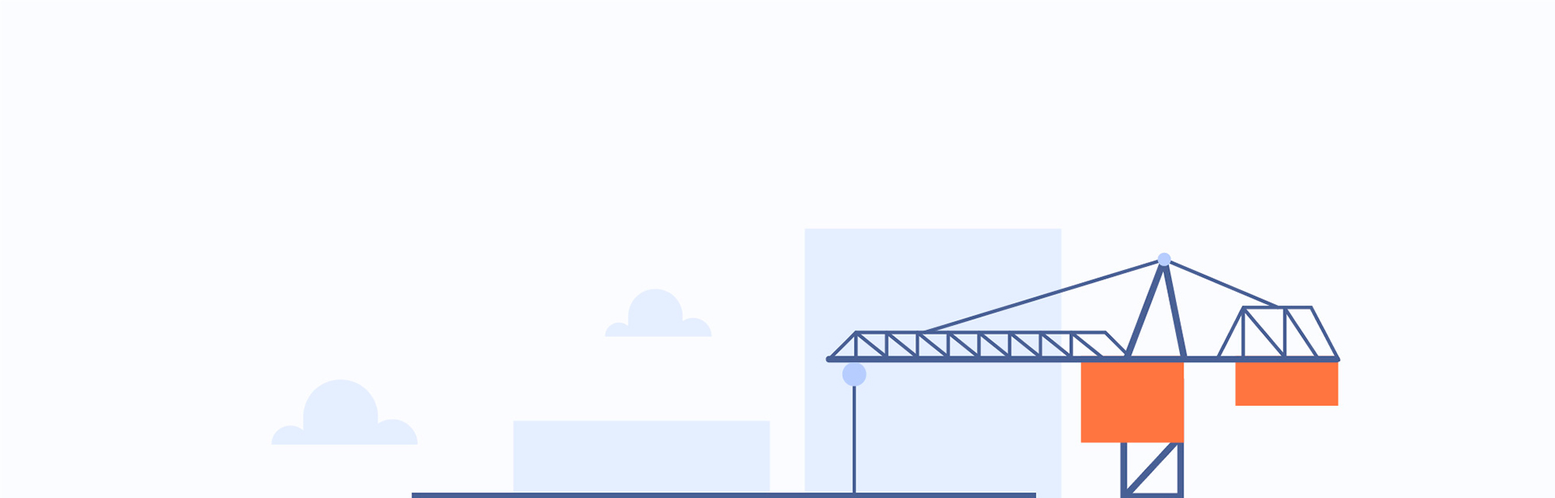
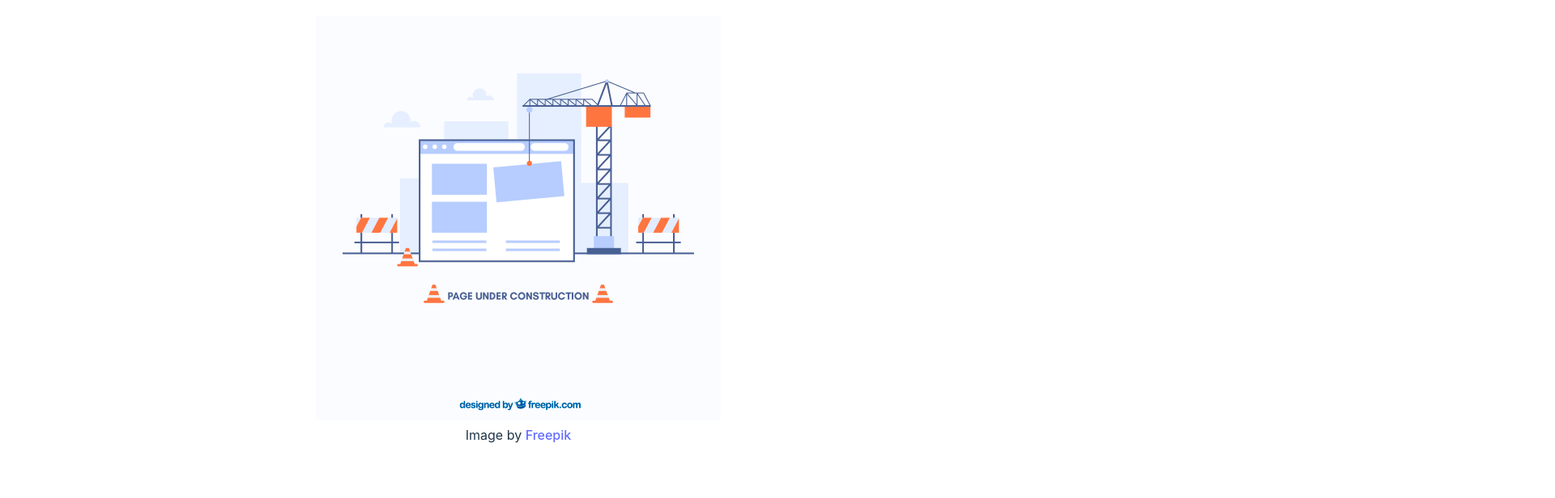
Before and after one commit to kb108904/inventory-app-frontend-react, a React (Vite) app: page /home in a window 1280 px wide. Shown: the top 616 px of the page at 81% size, 1920 px wide, since content can reach past the window. Built offline with nearby package versions, Linux system fonts and the light colour scheme.

Commit message:
update the assets

```diff
--- a/index.html
+++ b/index.html
@@ -2,9 +2,9 @@
 <html lang="en">
   <head>
     <meta charset="UTF-8" />
-    <link rel="icon" type="image/svg+xml" href="/vite.svg" />
+    <link rel="icon" type="image/svg+xml" href="/src/assets/inventory_32_32_icon.png" />
     <meta name="viewport" content="width=device-width, initial-scale=1.0" />
-    <title>Vite + React + TS</title>
+    <title>Inventory App</title>
   </head>
   <body>
     <div id="root"></div>
--- a/src/App.tsx
+++ b/src/App.tsx
@@ -6,7 +6,7 @@ import Register from './Components/auth/Register'
 
 import { BrowserRouter as Router} from 'react-router-dom';
 import {Routes, Route, } from 'react-router-dom';
-import UnderConstruction from "./Components/error/UnderConstruction";
+import UnderConstruction from "./Components/error/Under-Construction";
 
 
 
--- a/src/Components/Header.tsx
+++ b/src/Components/Header.tsx
@@ -1,13 +1,14 @@
 import React from "react";
 import { NavLink, Link, useNavigate } from "react-router-dom";
 import "./Header.css";
+import logoImgSrc from '../assets/inventory_64_64_icon.png'
 
 function Header() {
   return (
     <header className="header">
       <img
         className="header-logo"
-        src="../src/assets/pp.png"
+        src={logoImgSrc}
         alt="header logo image"
       />
       <nav className="nav-bar">
--- /dev/null
+++ b/src/Components/error/Under-Construction.tsx
@@ -0,0 +1,16 @@
+import React from 'react';
+import "./Under-Construction.css"
+import constructionImgUrl from '../../assets/construction-image.jpg'
+
+export default function UnderConstruction() {
+  return (
+    <div className="under-construction">
+      <img
+        src={constructionImgUrl}
+        alt="Under Construction"
+      />
+      <br/>
+      Image by <a href="https://www.freepik.com/free-vector/flat-construction-template_1584487.htm#query=under%20construction&position=5&from_view=keyword&track=ais">Freepik</a>
+    </div>
+  );
+};
--- a/src/Components/error/UnderConstruction.tsx
+++ /dev/null
@@ -1,12 +0,0 @@
-import React from 'react';
-
-export default function UnderConstruction() {
-  return (
-    <div className="under-construction">
-      <img
-        src="../../src/assets/construction-image.jpg"
-        alt="Under Construction"
-      />
-    </div>
-  );
-};
```
Also changed, not shown: src/Components/error/Under-Construction.css (renamed from src/Components/error/UnderConstruction.css), src/assets/inventory_32_32_icon.png (added), src/assets/inventory_64_64_icon.png (added).
